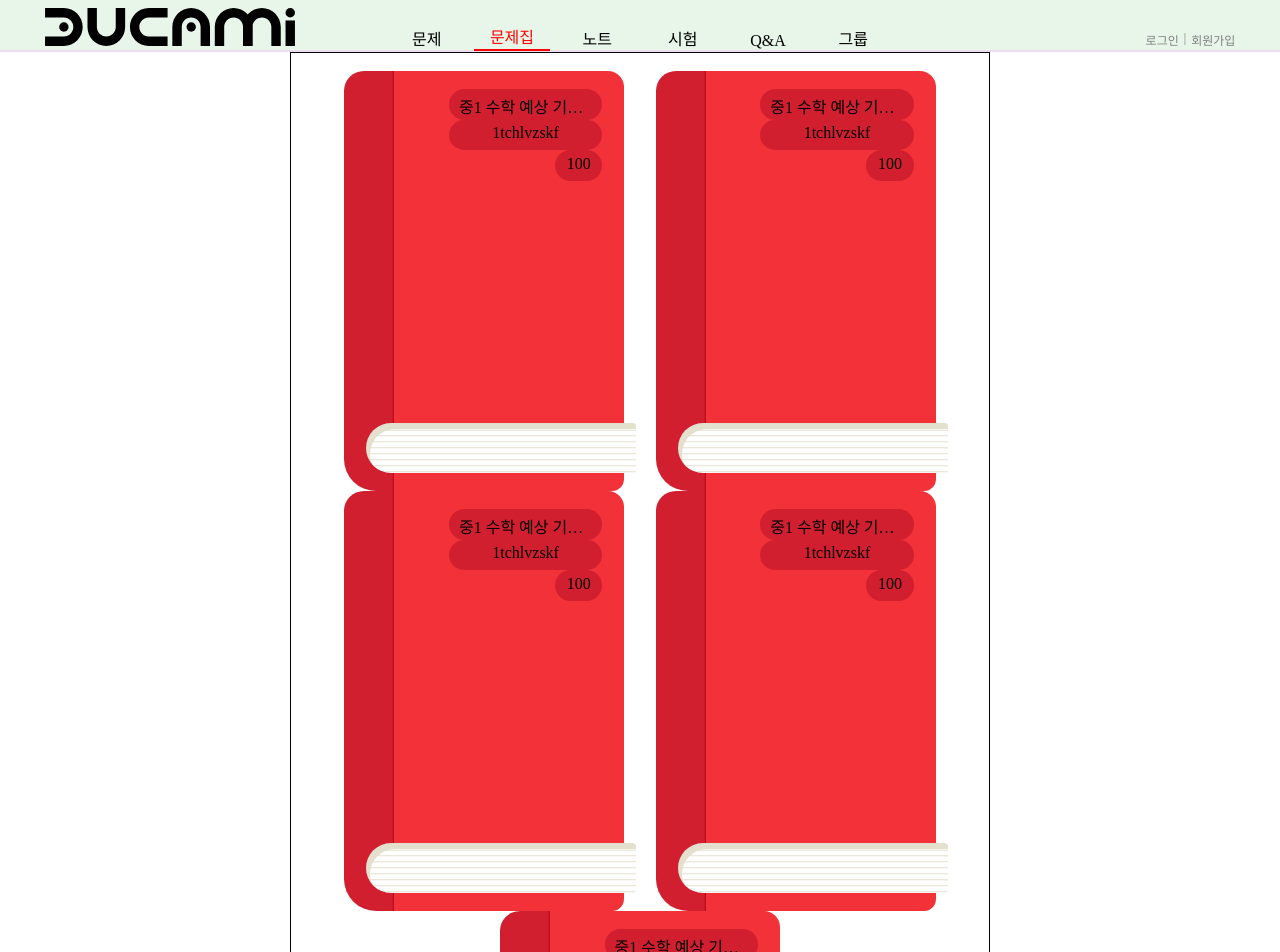
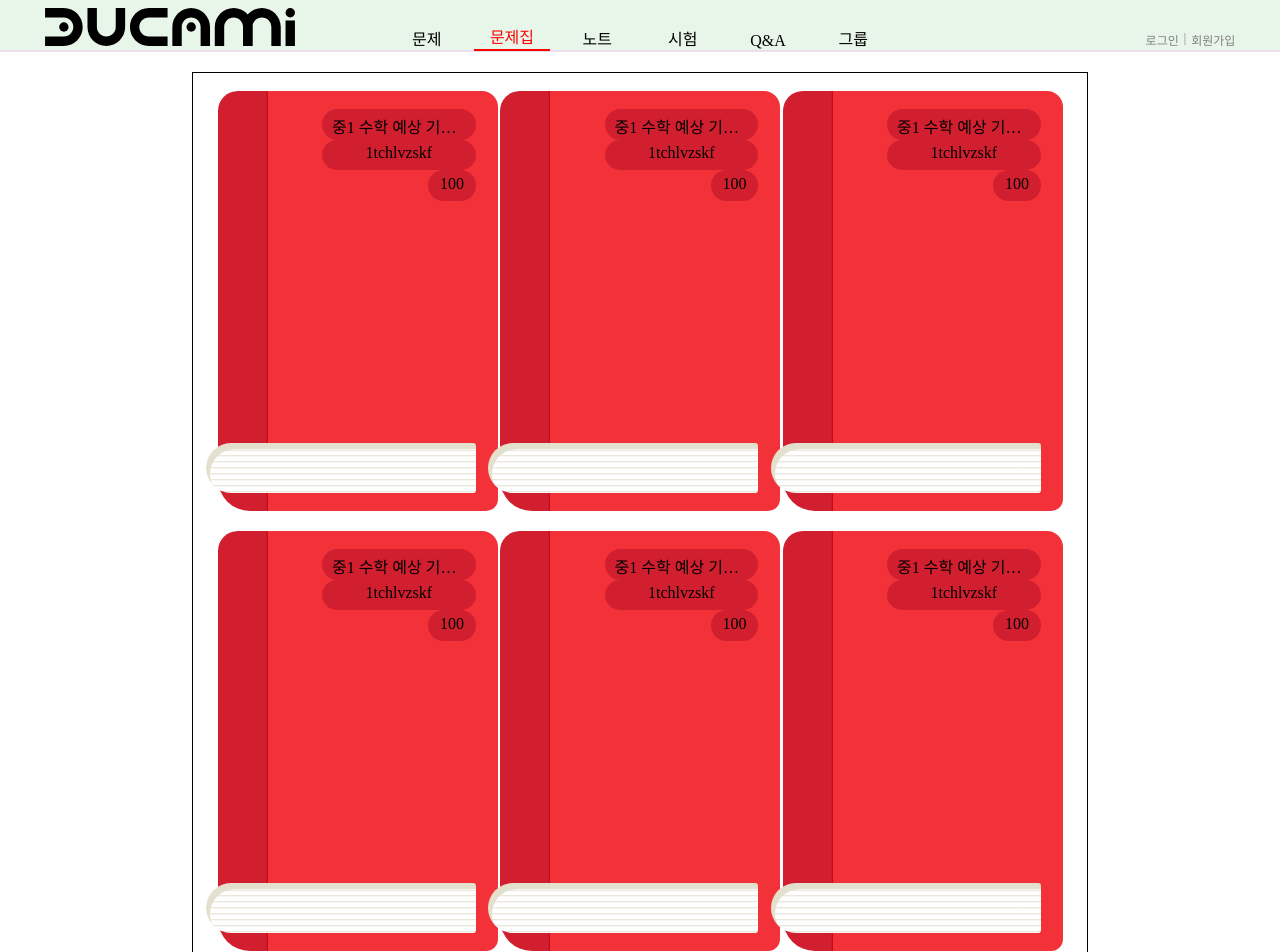
Before and after one commit to Project-DUCADEMY/ducademy-web, a React (Create React App) app: page /workbook in a window 1280 px wide. Shown: the top 952 px of the page. Built offline with nearby package versions, Linux system fonts and the light colour scheme; no server answers; a web font is replaced by a local one.

Commit message:
file devide

```diff
--- a/src/components/Workbooks/Workbook.jsx
+++ b/src/components/Workbooks/Workbook.jsx
@@ -1,34 +1,17 @@
 import styled from 'styled-components'
-const Background = styled.div`
-	width: 100%;
-	height: (100vh - 52px);
+const Book = styled.div`
 	display: flex;
-	align-items: center;
-	justify-content: center;
-	background-color: white;
-	margin-top: 52px;
-`
-const BookShelf = styled.div`
-	display: flex;
-	flex-direction: row;
-	flex-wrap: wrap;
+	width: 280px;
+	height: 420px;
+	padding: 18px 22px;
+	background: #F33139;
+	background-image: linear-gradient(to right,#D11F2F 48px, #ba0716 50px, transparent 50px);
+	border-radius: 20px 16px 12px 32px;
 	box-sizing: border-box;
-	padding: 18px 22px;
-	width: 700px;
-	border: 1px solid black;
-`
-const Book = styled.div`
-	width: 280px;
-	box-sizing: border-box;
-	padding: 18px 22px;
-	height: 420px;
-	background: #F33139;
-	border-radius: 20px 16px 12px 32px;
-	background-image: linear-gradient(to right,#D11F2F 48px, #ba0716 50px, transparent 50px);
-	display: flex;
     flex-direction: column;
     align-items: flex-end;
 	transition: box-shadow ease-in-out 0.15s, transform ease-in-out 0.15s;
+	cursor: pointer;
 	&:hover {
 		box-shadow: 2px 6px 20px 0px #FEA600;
 		transform: scale(1.05);
@@ -36,7 +19,7 @@ const Book = styled.div`
 	&:after {
 		content: "";
 		margin-top: auto;
-		margin-left: auto;
+		right: 0%;
 		height: 50px;
 		width: 270px;
 		background: white;
@@ -46,12 +29,12 @@ const Book = styled.div`
 	}
 `
 const TextBox = styled.div`
+	display: flex;
 	background-color: #D11F2F;
 	border-radius: 20px;
 	height: 8%;
 	text-align: center;
 	position: relative;
-	display: flex;
     align-items: center;
     align-content: center;
 `
--- a/src/components/Workbooks/Workbooks.jsx
+++ b/src/components/Workbooks/Workbooks.jsx
@@ -3,7 +3,7 @@ import Workbook from './Workbook'
 
 const Background = styled.div`
 	width: 100%;
-	height: (100vh - 52px);
+	height: 100vh - 52px;
 	display: flex;
 	align-items: center;
 	justify-content: center;
@@ -11,13 +11,15 @@ const Background = styled.div`
 	margin-top: 52px;
 `
 const BookShelf = styled.div`
+	width: 70%;
+	margin: 20px 0px 20px 0px;
 	display: flex;
+	row-gap: 20px;
 	justify-content: space-evenly;
 	flex-direction: row;
 	flex-wrap: wrap;
 	box-sizing: border-box;
 	padding: 18px 22px;
-	width: 700px;
 	border: 1px solid black;
 `
 const Workbooks = () => {
@@ -29,6 +31,10 @@ const Workbooks = () => {
 				<Workbook/>
 				<Workbook/>
 				<Workbook/>
+				<Workbook/>
+				<Workbook/>
+				<Workbook/>
+				<Workbook/>
 			</BookShelf>
 		</Background>
 	)
```
